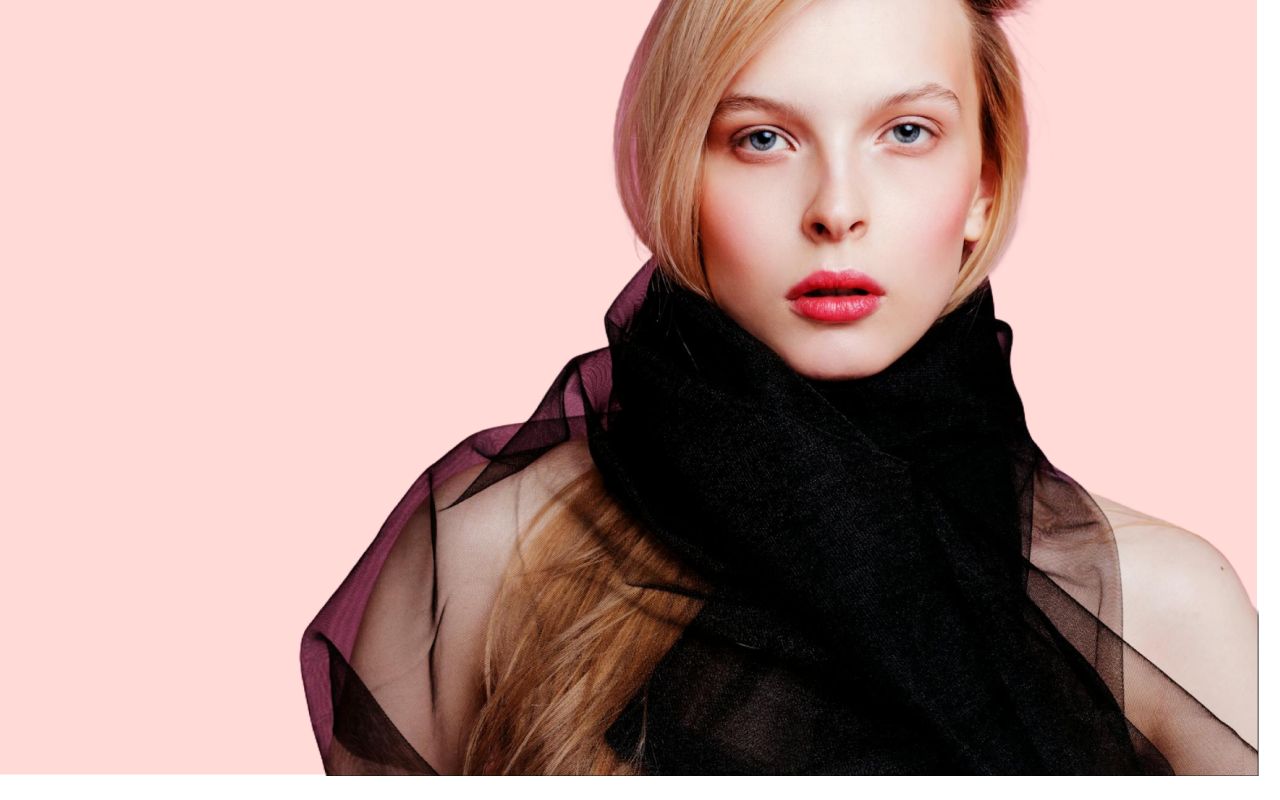
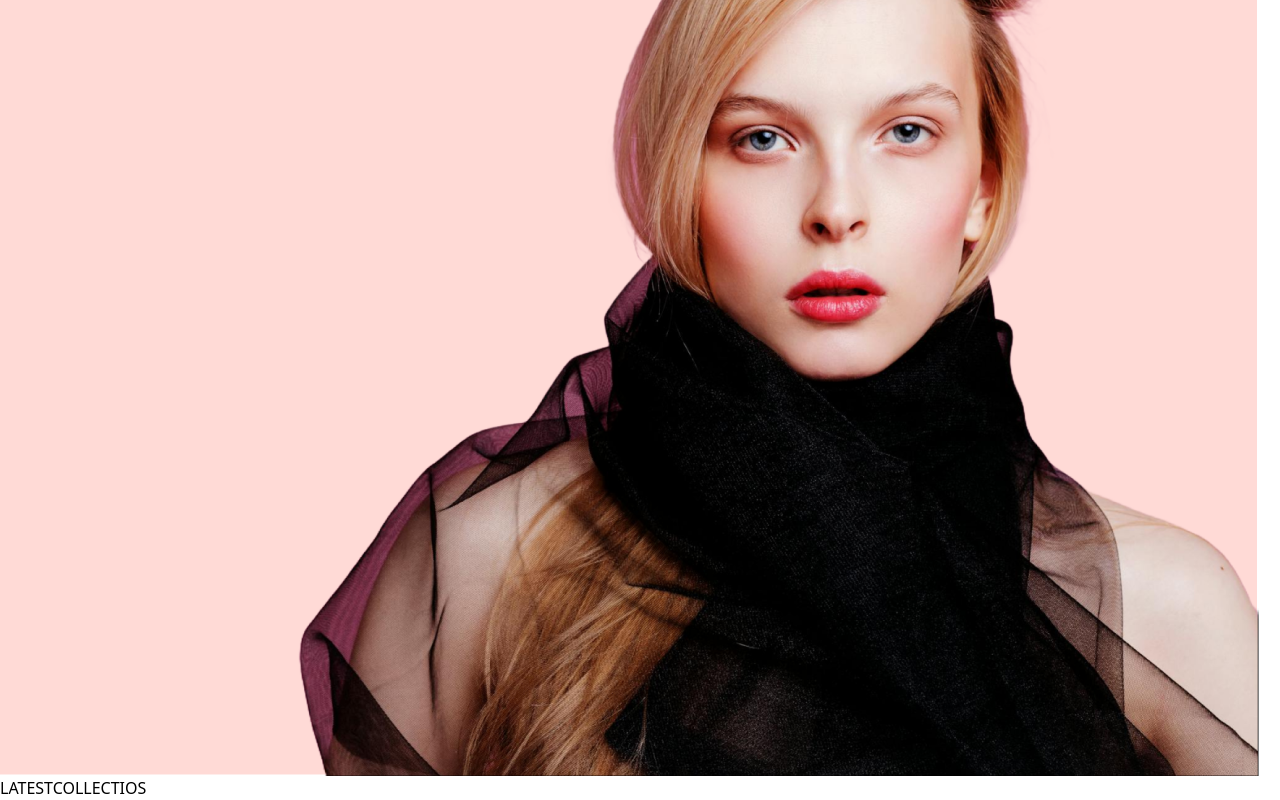
Before and after one commit to Showrav-tech/E-commerce-webstite, a React (Vite) app: page / in a window 1280 px wide. Shown: the part 826-1626 px from the top of the page. Before the commit the page ends 1602 px from the top, so only its background shows below. Built offline with nearby package versions, Linux system fonts and the light colour scheme.

Commit message:
update project

```diff
--- a/src/components/LatestCollection.jsx
+++ b/src/components/LatestCollection.jsx
@@ -1,16 +1,16 @@
 import React, { useContext } from 'react';
 import { ShopContext } from '../context/ShopContext';
+import Title from './Title';
 
 const LatestCollection = () => {
   const { products } = useContext(ShopContext);
-  console.log(products);
+
 
   return (
-    <div>
-      {products.map((product) => (
-        <div >
-        </div>
-      ))}
+    <div className='my-10'>
+      <div className='text-center py-8 text-3xl'>
+  <Title text1={'LATEST'} text2={'COLLECTIOS'}/>
+    </div>
     </div>
   )
 }
--- /dev/null
+++ b/src/components/Title.jsx
@@ -0,0 +1,13 @@
+import React from 'react'
+
+const Title = ({text1,text2}) => {
+  return (
+    <div className='inline-flex gap-2 items-center mb-3'>
+        <p className='text-gray-500'>{text1}<span className='text-gray-700 font-medium'>{text2}</span></p>
+        <p className='w-8 sm:w-12 h-[1px] bg-gray-700'></p>
+
+    </div>
+  )
+}
+
+export default Title
```
